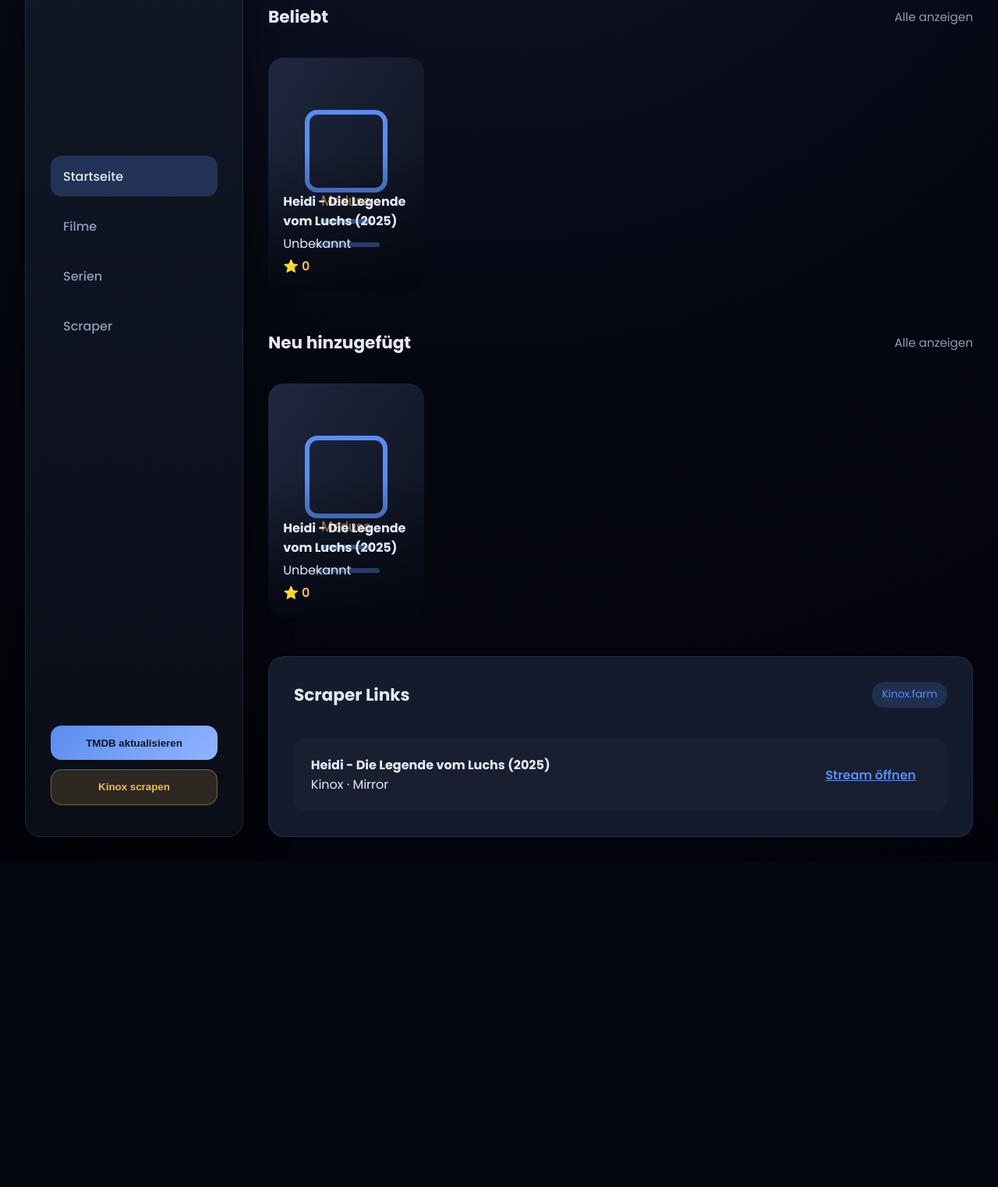
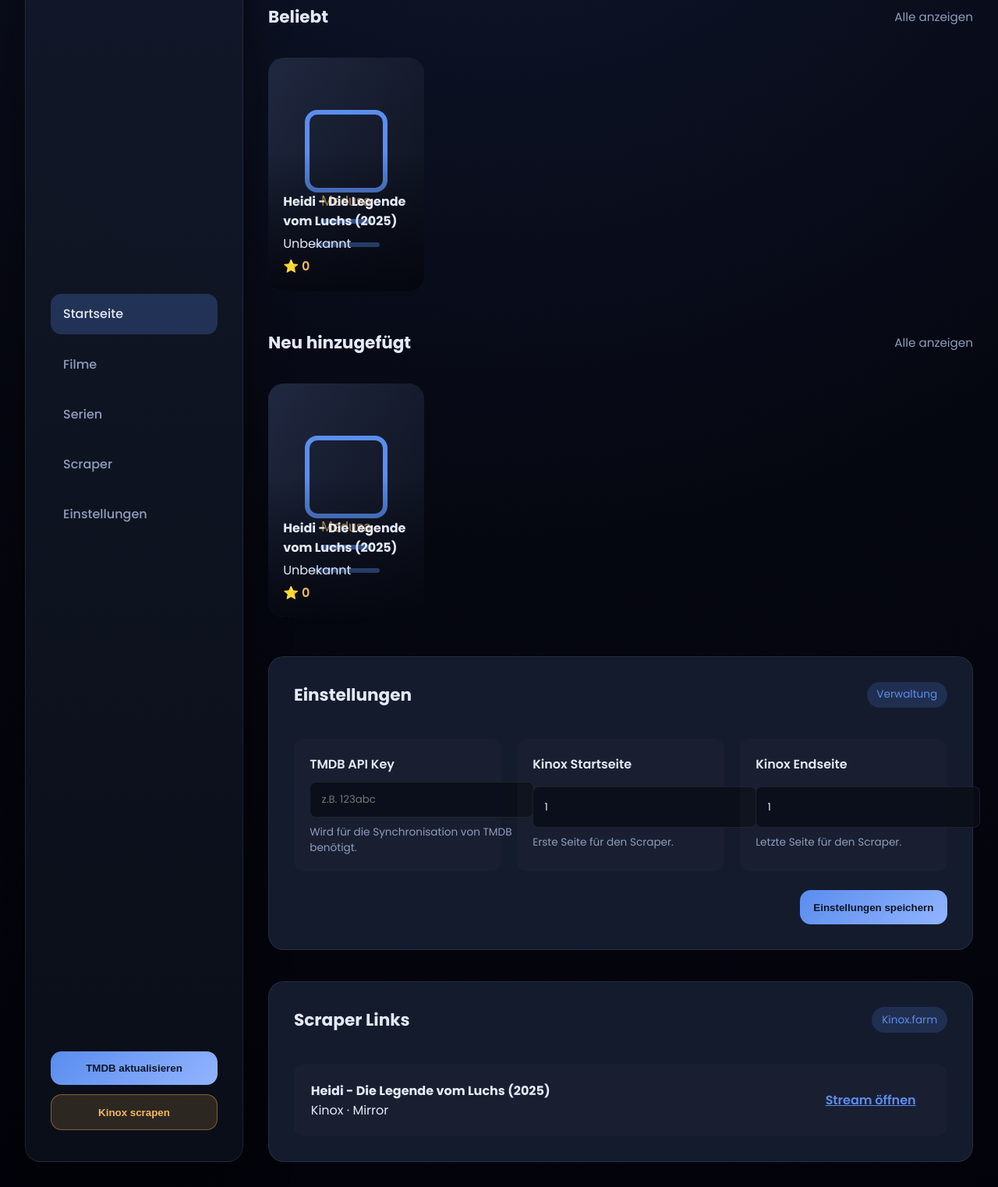
Before and after one commit to TimeLance89/Medusa2025, a Flask app: page / in a window 1280 px wide. Shown: the part 424-1947 px from the top of the page at 78% size. Before the commit the page ends 1498 px from the top, so only its background shows below. Run offline with Flask 3, Linux system fonts and the light colour scheme.

Commit message:
Add configurable settings area for TMDB and scrapers

```diff
--- a/app.py
+++ b/app.py
@@ -15,7 +15,7 @@ from scrapers.kinox import scrape_page as scrape_kinox_page
 BASE_DIR = os.path.abspath(os.path.dirname(__file__))
 DEFAULT_DB_PATH = os.path.join(BASE_DIR, "database", "mediahub.db")
 DATABASE_URL = os.environ.get("DATABASE_URL", f"sqlite:///{DEFAULT_DB_PATH}")
-TMDB_API_KEY = os.environ.get("TMDB_API_KEY", "")
+_ENV_TMDB_API_KEY = os.environ.get("TMDB_API_KEY", "")
 
 app = Flask(__name__)
 app.config["SQLALCHEMY_DATABASE_URI"] = DATABASE_URL
@@ -79,6 +79,48 @@ class StreamingLink(db.Model):
         }
 
 
+class Setting(db.Model):
+    __tablename__ = "settings"
+
+    key = db.Column(db.String(64), primary_key=True)
+    value = db.Column(db.String(255), nullable=False)
+
+
+def get_setting(key: str, default: Optional[str] = None) -> Optional[str]:
+    setting = Setting.query.filter_by(key=key).first()
+    if setting is None:
+        return default
+    return setting.value
+
+
+def set_setting(key: str, value: str) -> Setting:
+    setting = Setting.query.filter_by(key=key).first()
+    if setting is None:
+        setting = Setting(key=key, value=value)
+    else:
+        setting.value = value
+    db.session.add(setting)
+    db.session.commit()
+    return setting
+
+
+def get_tmdb_api_key() -> str:
+    stored = get_setting("tmdb_api_key")
+    if stored:
+        return stored
+    return _ENV_TMDB_API_KEY
+
+
+def get_int_setting(key: str, default: int) -> int:
+    value = get_setting(key)
+    if value is None:
+        return default
+    try:
+        return int(value)
+    except ValueError:
+        return default
+
+
 def ensure_database() -> None:
     """Create the database schema when the app starts."""
     with app.app_context():
@@ -96,13 +138,14 @@ def ensure_database() -> None:
 
 def fetch_tmdb_movies(category: str = "popular", page: int = 1) -> List[dict]:
     """Fetch movies from the TMDB API and return the JSON payload."""
-    if not TMDB_API_KEY:
+    api_key = get_tmdb_api_key()
+    if not api_key:
         raise RuntimeError(
-            "TMDB_API_KEY is not set. Please provide a valid key as an environment variable."
+            "TMDB_API_KEY is not set. Please provide a valid key in the settings area or as an environment variable."
         )
 
     api_url = f"https://api.themoviedb.org/3/movie/{category}"
-    params = {"api_key": TMDB_API_KEY, "language": "de-DE", "page": page}
+    params = {"api_key": api_key, "language": "de-DE", "page": page}
     response = requests.get(api_url, params=params, timeout=20)
     response.raise_for_status()
     payload = response.json()
@@ -177,8 +220,17 @@ def api_movies():
 @app.route("/api/scrape/kinox", methods=["POST"])
 def api_scrape_kinox():
     data = request.get_json(silent=True) or {}
-    start_page = int(data.get("start_page", 1))
-    end_page = int(data.get("end_page", start_page))
+    start_page = int(
+        data.get("start_page")
+        or get_int_setting("kinox_start_page", 1)
+    )
+    end_page = int(
+        data.get("end_page")
+        or get_int_setting("kinox_end_page", start_page)
+    )
+
+    if end_page < start_page:
+        start_page, end_page = end_page, start_page
 
     collected: List[dict] = []
     for page in range(start_page, end_page + 1):
@@ -197,6 +249,48 @@ def api_tmdb(category: str):
     return jsonify({"success": True, "count": len(movies)})
 
 
+@app.route("/api/settings", methods=["GET", "POST"])
+def api_settings():
+    if request.method == "GET":
+        return jsonify(
+            {
+                "tmdb_api_key": get_tmdb_api_key(),
+                "kinox_start_page": get_int_setting("kinox_start_page", 1),
+                "kinox_end_page": get_int_setting("kinox_end_page", 1),
+            }
+        )
+
+    data = request.get_json(silent=True) or {}
+
+    response_payload = {}
+    errors = {}
+
+    tmdb_api_key = (data.get("tmdb_api_key") or "").strip()
+    if tmdb_api_key:
+        set_setting("tmdb_api_key", tmdb_api_key)
+        response_payload["tmdb_api_key"] = tmdb_api_key
+    elif data.get("tmdb_api_key") is not None:
+        errors["tmdb_api_key"] = "TMDB API Key darf nicht leer sein."
+
+    for key in ("kinox_start_page", "kinox_end_page"):
+        if key in data:
+            try:
+                value = int(data[key])
+            except (TypeError, ValueError):
+                errors[key] = "Ungültige Zahl."
+                continue
+            if value < 1:
+                errors[key] = "Wert muss größer oder gleich 1 sein."
+                continue
+            set_setting(key, str(value))
+            response_payload[key] = value
+
+    if errors:
+        return jsonify({"success": False, "errors": errors}), 400
+
+    return jsonify({"success": True, "settings": response_payload})
+
+
 ensure_database()
 
 
--- a/static/css/main.css
+++ b/static/css/main.css
@@ -262,6 +262,70 @@ body {
     gap: 1.5rem;
 }
 
+.settings-panel {
+    background: var(--bg-elevated);
+    border-radius: var(--radius-lg);
+    padding: 2rem;
+    border: 1px solid var(--border);
+    display: grid;
+    gap: 1.5rem;
+}
+
+.settings-form {
+    display: grid;
+    gap: 1.5rem;
+}
+
+.form-grid {
+    display: grid;
+    gap: 1.25rem;
+    grid-template-columns: repeat(auto-fit, minmax(220px, 1fr));
+}
+
+.form-field {
+    display: grid;
+    gap: 0.6rem;
+    background: rgba(255, 255, 255, 0.02);
+    border-radius: var(--radius-md);
+    padding: 1.2rem;
+    border: 1px solid transparent;
+    transition: border 0.2s ease;
+}
+
+.form-field:focus-within {
+    border-color: var(--primary-accent);
+}
+
+.form-label {
+    font-weight: 600;
+}
+
+.form-hint {
+    font-size: 0.85rem;
+    color: var(--text-muted);
+}
+
+.settings-form input[type="text"],
+.settings-form input[type="number"] {
+    background: rgba(10, 14, 24, 0.85);
+    border: 1px solid rgba(255, 255, 255, 0.08);
+    border-radius: var(--radius-sm);
+    padding: 0.75rem 0.9rem;
+    color: var(--text);
+    font-family: inherit;
+}
+
+.settings-form input[type="text"]:focus,
+.settings-form input[type="number"]:focus {
+    outline: none;
+    border-color: var(--primary);
+}
+
+.form-actions {
+    display: flex;
+    justify-content: flex-end;
+}
+
 .scraper-grid {
     display: grid;
     gap: 1rem;
--- a/static/js/main.js
+++ b/static/js/main.js
@@ -1,4 +1,9 @@
 const toast = document.getElementById('toast');
+let currentSettings = {
+  tmdb_api_key: '',
+  kinox_start_page: 1,
+  kinox_end_page: 1,
+};
 
 function showToast(message, variant = 'info') {
   toast.textContent = message;
@@ -11,7 +16,18 @@ async function callApi(url, options = {}) {
   try {
     const response = await fetch(url, options);
     if (!response.ok) {
-      throw new Error(`Serverfehler: ${response.status}`);
+      let errorMessage = `Serverfehler: ${response.status}`;
+      try {
+        const errorData = await response.clone().json();
+        if (errorData?.errors) {
+          errorMessage = Object.values(errorData.errors).join(' ');
+        } else if (errorData?.message) {
+          errorMessage = errorData.message;
+        }
+      } catch (_) {
+        // ignore json parse errors
+      }
+      throw new Error(errorMessage);
     }
     return await response.json();
   } catch (error) {
@@ -37,10 +53,12 @@ async function syncTmdb() {
 async function scrapeKinox() {
   try {
     showToast('Kinox Scraper läuft...');
+    const startPage = Number(currentSettings.kinox_start_page) || 1;
+    const endPage = Number(currentSettings.kinox_end_page) || startPage;
     const { success, links } = await callApi('/api/scrape/kinox', {
       method: 'POST',
       headers: { 'Content-Type': 'application/json' },
-      body: JSON.stringify({ start_page: 1, end_page: 1 }),
+      body: JSON.stringify({ start_page: startPage, end_page: endPage }),
     });
     if (success) {
       showToast(`${links.length} Links gespeichert.`, 'success');
@@ -74,6 +92,7 @@ function initHero() {
 function bindButtons() {
   const syncButton = document.getElementById('syncTmdb');
   const scrapeButton = document.getElementById('scrapeKinox');
+  const settingsForm = document.getElementById('settingsForm');
 
   if (syncButton) {
     syncButton.addEventListener('click', syncTmdb);
@@ -82,7 +101,58 @@ function bindButtons() {
   if (scrapeButton) {
     scrapeButton.addEventListener('click', scrapeKinox);
   }
+
+  if (settingsForm) {
+    settingsForm.addEventListener('submit', saveSettings);
+  }
+}
+
+async function loadSettings() {
+  try {
+    const settings = await callApi('/api/settings');
+    currentSettings = { ...currentSettings, ...settings };
+    const form = document.getElementById('settingsForm');
+    if (!form) return;
+
+    form.tmdb_api_key.value = settings.tmdb_api_key || '';
+    form.kinox_start_page.value = settings.kinox_start_page ?? '';
+    form.kinox_end_page.value = settings.kinox_end_page ?? '';
+  } catch (_) {
+    // Fehler bereits angezeigt
+  }
+}
+
+async function saveSettings(event) {
+  event.preventDefault();
+  const form = event.currentTarget;
+  const payload = {
+    tmdb_api_key: form.tmdb_api_key.value.trim(),
+  };
+
+  if (form.kinox_start_page.value) {
+    payload.kinox_start_page = form.kinox_start_page.value;
+  }
+
+  if (form.kinox_end_page.value) {
+    payload.kinox_end_page = form.kinox_end_page.value;
+  }
+
+  try {
+    showToast('Einstellungen werden gespeichert...');
+    const { success, settings } = await callApi('/api/settings', {
+      method: 'POST',
+      headers: { 'Content-Type': 'application/json' },
+      body: JSON.stringify(payload),
+    });
+    if (success) {
+      currentSettings = { ...currentSettings, ...settings };
+      showToast('Einstellungen gespeichert.', 'success');
+    }
+  } catch (_) {
+    // Fehler bereits behandelt
+  }
 }
 
 bindButtons();
 initHero();
+loadSettings();
--- a/templates/index.html
+++ b/templates/index.html
@@ -22,6 +22,7 @@
                 <a href="#" class="menu-item">Filme</a>
                 <a href="#" class="menu-item">Serien</a>
                 <a href="#" class="menu-item">Scraper</a>
+                <a href="#settings" class="menu-item">Einstellungen</a>
             </nav>
             <div class="sidebar-footer">
                 <button id="syncTmdb" class="btn btn-primary">TMDB aktualisieren</button>
@@ -61,6 +62,35 @@
             </section>
             {% endfor %}
 
+            <section class="settings-panel" id="settings">
+                <div class="section-header">
+                    <h3>Einstellungen</h3>
+                    <span class="pill">Verwaltung</span>
+                </div>
+                <form id="settingsForm" class="settings-form">
+                    <div class="form-grid">
+                        <label class="form-field">
+                            <span class="form-label">TMDB API Key</span>
+                            <input type="text" name="tmdb_api_key" placeholder="z.B. 123abc" required />
+                            <span class="form-hint">Wird für die Synchronisation von TMDB benötigt.</span>
+                        </label>
+                        <label class="form-field">
+                            <span class="form-label">Kinox Startseite</span>
+                            <input type="number" min="1" name="kinox_start_page" />
+                            <span class="form-hint">Erste Seite für den Scraper.</span>
+                        </label>
+                        <label class="form-field">
+                            <span class="form-label">Kinox Endseite</span>
+                            <input type="number" min="1" name="kinox_end_page" />
+                            <span class="form-hint">Letzte Seite für den Scraper.</span>
+                        </label>
+                    </div>
+                    <div class="form-actions">
+                        <button type="submit" class="btn btn-primary">Einstellungen speichern</button>
+                    </div>
+                </form>
+            </section>
+
             <section class="scraper-panel">
                 <div class="section-header">
                     <h3>Scraper Links</h3>
```
